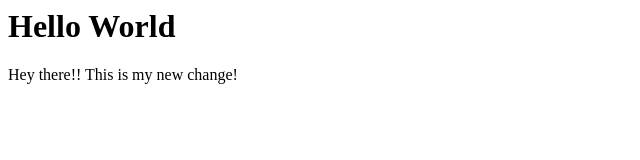
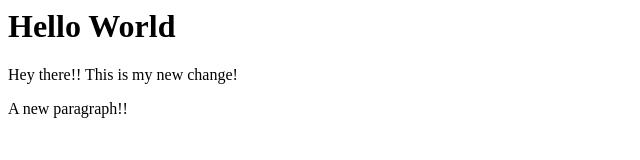
Before and after one commit to scwyllie/MathematicaCode, a plain HTML site: page index.html in a window 1280 px wide. Shown: the whole page, without its empty margins (0-640 px from the left). Drawn offline with Linux system fonts and the light colour scheme.

Commit message:
Update index.html

```diff
--- a/index.html
+++ b/index.html
@@ -8,5 +8,8 @@
     <p>
     Hey there!! This is my new change!
     </p>
+    <p>
+      A new paragraph!!
+    </p>
   </body>
  </html>
```
